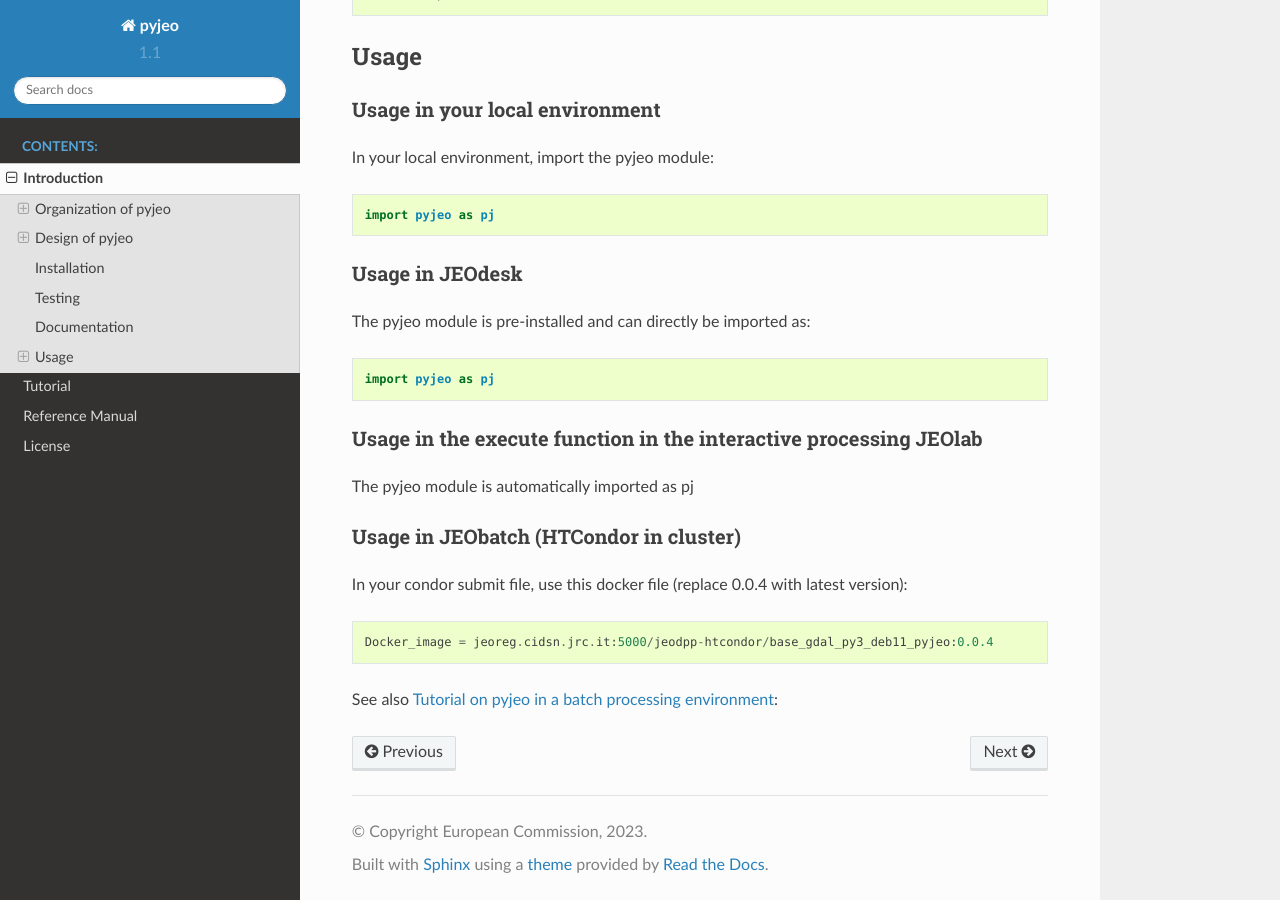
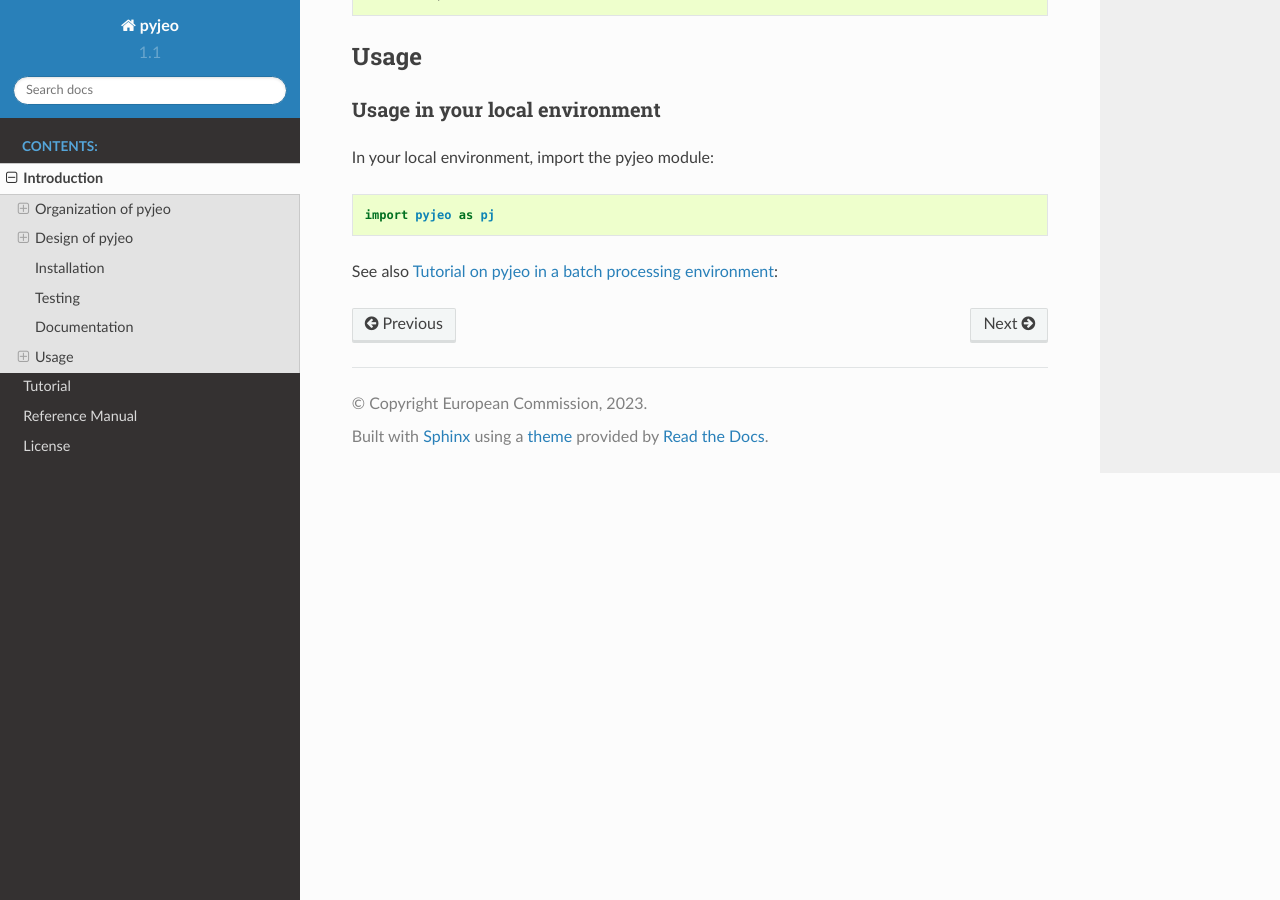
Before and after one commit to ec-jrc/jeolib-pyjeo, a Sphinx documentation site: the page built from doc/1_intro.rst, in a window 1280 px wide and 900 px high, scrolled down 3930 px. Built offline with Sphinx 7.4.7 and the Read the Docs theme 2.0.0, drawn with Linux system fonts in a browser that asks for light colours; cross-references to code outside the pages are shown as plain code.

Commit message:
no references to BDAP services

```diff
--- a/doc/1_intro.rst
+++ b/doc/1_intro.rst
@@ -126,21 +126,4 @@ In your local environment, import the pyjeo module::
 
   import pyjeo as pj
 
-Usage in JEOdesk
-^^^^^^^^^^^^^^^^
-The pyjeo module is pre-installed and can directly be imported as::
-
-  import pyjeo as pj
-
-Usage in the execute function in the interactive processing JEOlab
-^^^^^^^^^^^^^^^^^^^^^^^^^^^^^^^^^^^^^^^^^^^^^^^^^^^^^^^^^^^^^^^^^^^
-The pyjeo module is automatically imported as pj
-
-Usage in JEObatch (HTCondor in cluster)
-^^^^^^^^^^^^^^^^^^^^^^^^^^^^^^^^^^^^^^^
-In your condor submit file, use this docker file (replace 0.0.4 with latest version)::
-
-  Docker_image = jeoreg.cidsn.jrc.it:5000/jeodpp-htcondor/base_gdal_py3_deb11_pyjeo:0.0.4
-
-
 See also :ref:`Tutorial_jeobatch`:
```
